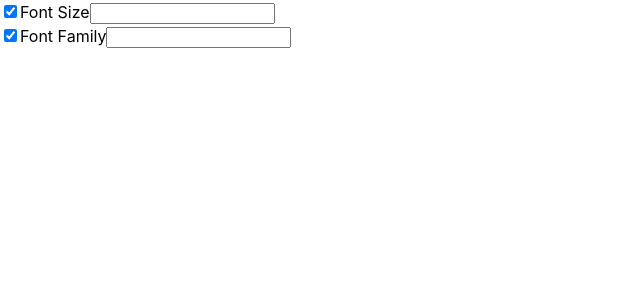
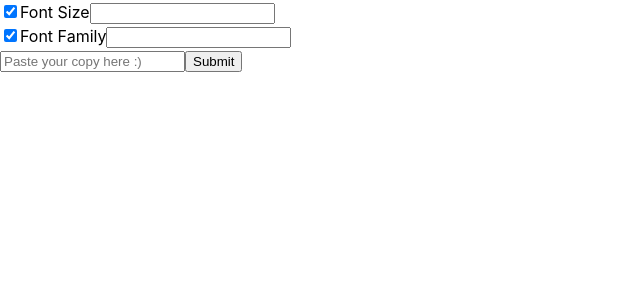
Before and after one commit to INRGI/CopyMaker, a React (Vite) app: page /id-1 in a window 1280 px wide. Shown: the top 300 px of the page, without its empty margins (0-640 px from the left). Built offline with nearby package versions, Linux system fonts and the light colour scheme.

Commit message:
Add formik

```diff
--- a/src/components/FormPromo/FormPromo.jsx
+++ b/src/components/FormPromo/FormPromo.jsx
@@ -1,21 +1,44 @@
 
 import { useState } from "react";
-
+import { Formik, Form } from 'formik';
+import { useParams } from "react-router-dom";
+import { useSelector } from "react-redux";
+import { nanoid } from "nanoid";
 
 const FormPromo = () => {
     const [isFontSize, setFontSize] = useState(true);
     const [isFontFamily, setFontFamily] = useState(true);
+    const [isSubmitted, setIsSubmitted] = useState(false);
 
 
+    const fontSizeId = nanoid();
+    const fontFamilyId = nanoid();
+
+    const { domainId } = useParams();
+    const domain = useSelector(state => state.domains.find(domain => domain.id === domainId));
+
+    const initialValues = domain;
+
+    const handleSubmit = () => {
+
+        setIsSubmitted(true)
+    };
+
     return (
-        <>
+        <Formik
+            onSubmit={handleSubmit}
+            initialValues={initialValues}
+            validateOnBlur={false}
+            validateOnChange={false}
+        >
+            <Form>
                 <div>
                     <label>
                         <input type="checkbox" checked={isFontSize} onChange={() => setFontSize((prev) => !prev)}/>
                         Font Size
                     </label>
 
-                <input type="text" disabled={!isFontSize}/>
+                    <input id={fontSizeId} name="fontSize" type="text" disabled={!isFontSize}/>
                 </div>
 
                 <div>
@@ -24,10 +47,22 @@ const FormPromo = () => {
                         Font Family
                     </label>
 
-                <input type="text" disabled={!isFontFamily}/>
+                    <input id={fontFamilyId} name="fontFamily" type="text" disabled={!isFontFamily}/>
                 </div>
 
-        </>
+                <div>
+                    <input type="text" placeholder="Paste your copy here :)" />
+                    <button type="submit">Submit</button>
+                </div>
+
+                {isSubmitted && (
+                    <div>
+                        <p>Here will be output</p>
+                    </div>
+                )}
+
+                </Form>
+        </Formik>
     )
 }
 
```
Lines whose indentation alone changed are shown as unchanged.
